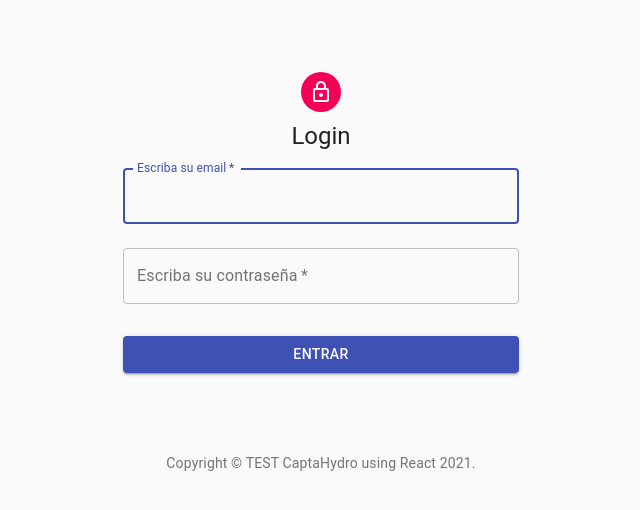
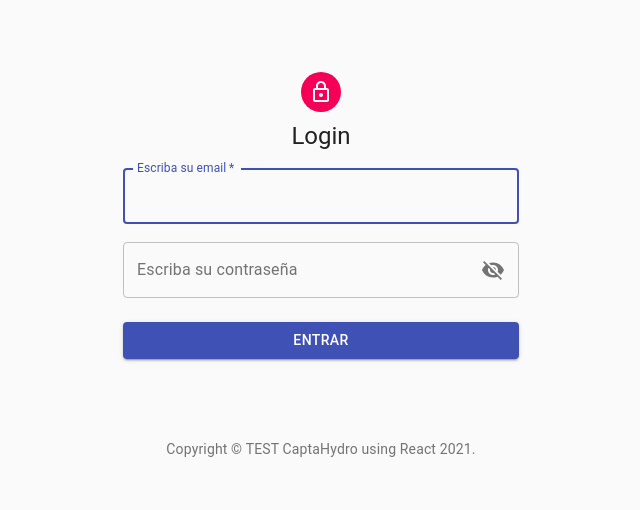
Before and after one commit to jonny1811/react-client, a React (Create React App) app: page /admin/login in a window 1280 px wide. Shown: the top 510 px of the page, without its empty margins (319-959 px from the left). Built offline with nearby package versions, Linux system fonts and the light colour scheme.

Commit message:
feat: add show and hide on login pass field

```diff
--- a/src/components/menu-admin.js
+++ b/src/components/menu-admin.js
@@ -1,17 +1,23 @@
 import React from 'react';
+import { makeStyles } from '@material-ui/core/styles';
+
 import clsx from 'clsx';
-import { makeStyles } from '@material-ui/core/styles';
+import CssBaseline from '@material-ui/core/CssBaseline';
+import Typography from '@material-ui/core/Typography';
+
 import List from '@material-ui/core/List';
+import Divider from '@material-ui/core/Divider';
 import Drawer from '@material-ui/core/Drawer';
-import Divider from '@material-ui/core/Divider';
+
+import MenuIcon from '@material-ui/icons/Menu';
 import ChevronLeftIcon from '@material-ui/icons/ChevronLeft';
-import IconButton from '@material-ui/core/IconButton';
-import MenuIcon from '@material-ui/icons/Menu';
 import AppBar from '@material-ui/core/AppBar';
 import Toolbar from '@material-ui/core/Toolbar';
-import Typography from '@material-ui/core/Typography';
-import CssBaseline from '@material-ui/core/CssBaseline';
+import IconButton from '@material-ui/core/IconButton';
+
 import { mainListItems, secondaryListItems } from './list-menu-admin';
+import { getUserName } from '../services/auth';
+import logoCompany from '../assets/img/logo-company.png';
 
 const drawerWidth = 240;
 
@@ -103,7 +109,7 @@ export default function MenuAdmin({title}) {
             <Typography component="h1" variant="h6" color="inherit" noWrap className={classes.title}>
                 {title}
             </Typography>
-
+            {getUserName()}
             </Toolbar>
         </AppBar>
 
@@ -115,6 +121,7 @@ export default function MenuAdmin({title}) {
             open={open}
         >
             <div className={classes.toolbarIcon}>
+              <img style={{ width: 150, height: 50 }} src={logoCompany} alt="Logo Company" />
             <IconButton onClick={handleDrawerClose}>
                 <ChevronLeftIcon />
             </IconButton>
--- a/src/pages/admin/login/index.js
+++ b/src/pages/admin/login/index.js
@@ -1,4 +1,6 @@
 import React, { useState } from 'react';
+import { makeStyles } from '@material-ui/core/styles';
+
 import Avatar from '@material-ui/core/Avatar';
 import Button from '@material-ui/core/Button';
 import CssBaseline from '@material-ui/core/CssBaseline';
@@ -7,8 +9,15 @@ import Link from '@material-ui/core/Link';
 import Box from '@material-ui/core/Box';
 import LockOutlinedIcon from '@material-ui/icons/LockOutlined';
 import Typography from '@material-ui/core/Typography';
-import { makeStyles } from '@material-ui/core/styles';
 import Container from '@material-ui/core/Container';
+import FormControl from '@material-ui/core/FormControl';
+import InputLabel from '@material-ui/core/InputLabel';
+import OutlinedInput from '@material-ui/core/OutlinedInput';
+import InputAdornment from '@material-ui/core/InputAdornment';
+import IconButton from '@material-ui/core/IconButton';
+import Visibility from '@material-ui/icons/Visibility';
+import VisibilityOff from '@material-ui/icons/VisibilityOff';
+
 import api from '../../../services/api';
 
 import { login, setUserId, setUserName } from '../../../services/auth';
@@ -50,6 +59,7 @@ export default function SignIn() {
   const classes = useStyles();
   const [ email, setEmail ] = useState('');
   const [ password, setPassword ] = useState('');
+  const [ showPassword, setShowPassword ] = useState(false);
 
   async function handleSubmit() {
     await api.post('/api/login', { email, password })
@@ -90,7 +100,7 @@ export default function SignIn() {
             value={email}
             onChange={e => setEmail(e.target.value)}
           />
-          <TextField
+          {/* <TextField
             variant="outlined"
             margin="normal"
             required
@@ -102,7 +112,28 @@ export default function SignIn() {
             autoComplete="current-password"
             value={password}
             onChange={e => setPassword(e.target.value)}
-          />
+          /> */}
+          <FormControl variant="outlined" style={{ width: '100%', marginTop: 10  }}>
+            <InputLabel htmlFor="fieldPassword">Escriba su contraseña</InputLabel>
+            <OutlinedInput
+              id="fieldPassword"
+              type={showPassword ? 'text' : 'password'}
+              value={password}
+              onChange={e => setPassword(e.target.value)}
+              endAdornment={
+                <InputAdornment position="end">
+                  <IconButton
+                    aria-label="toggle password visibility"
+                    onClick={e => setShowPassword(!showPassword)}
+                    edge="end"
+                  >
+                    {showPassword ? <Visibility /> : <VisibilityOff />}
+                  </IconButton>
+                </InputAdornment>
+              }
+              labelWidth={160}
+            />
+          </FormControl>
           <Button
             fullWidth
             variant="contained"
```
Also changed, not shown: src/assets/img/company-logo.png (added), src/assets/img/logo-company.png (added).
